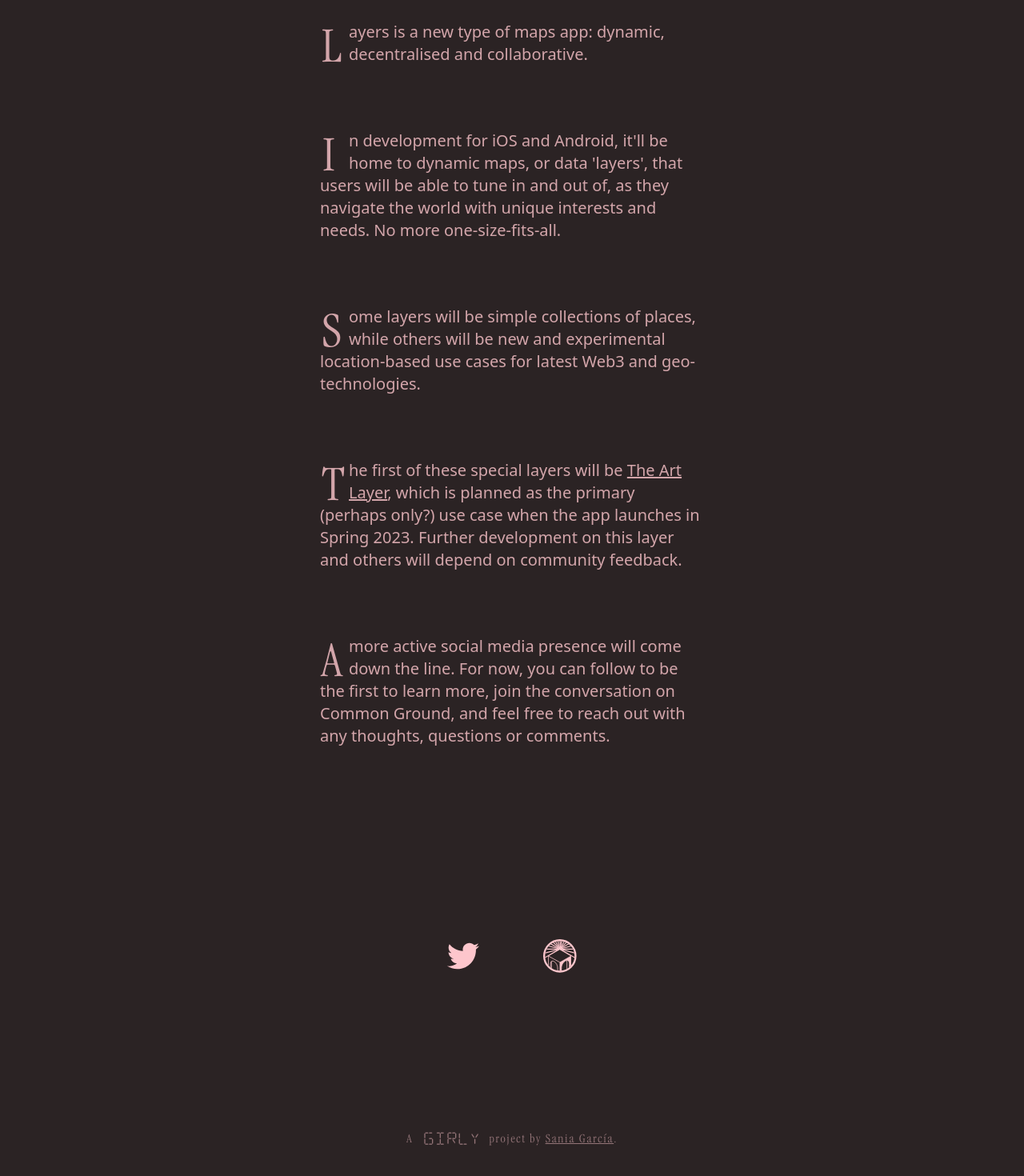
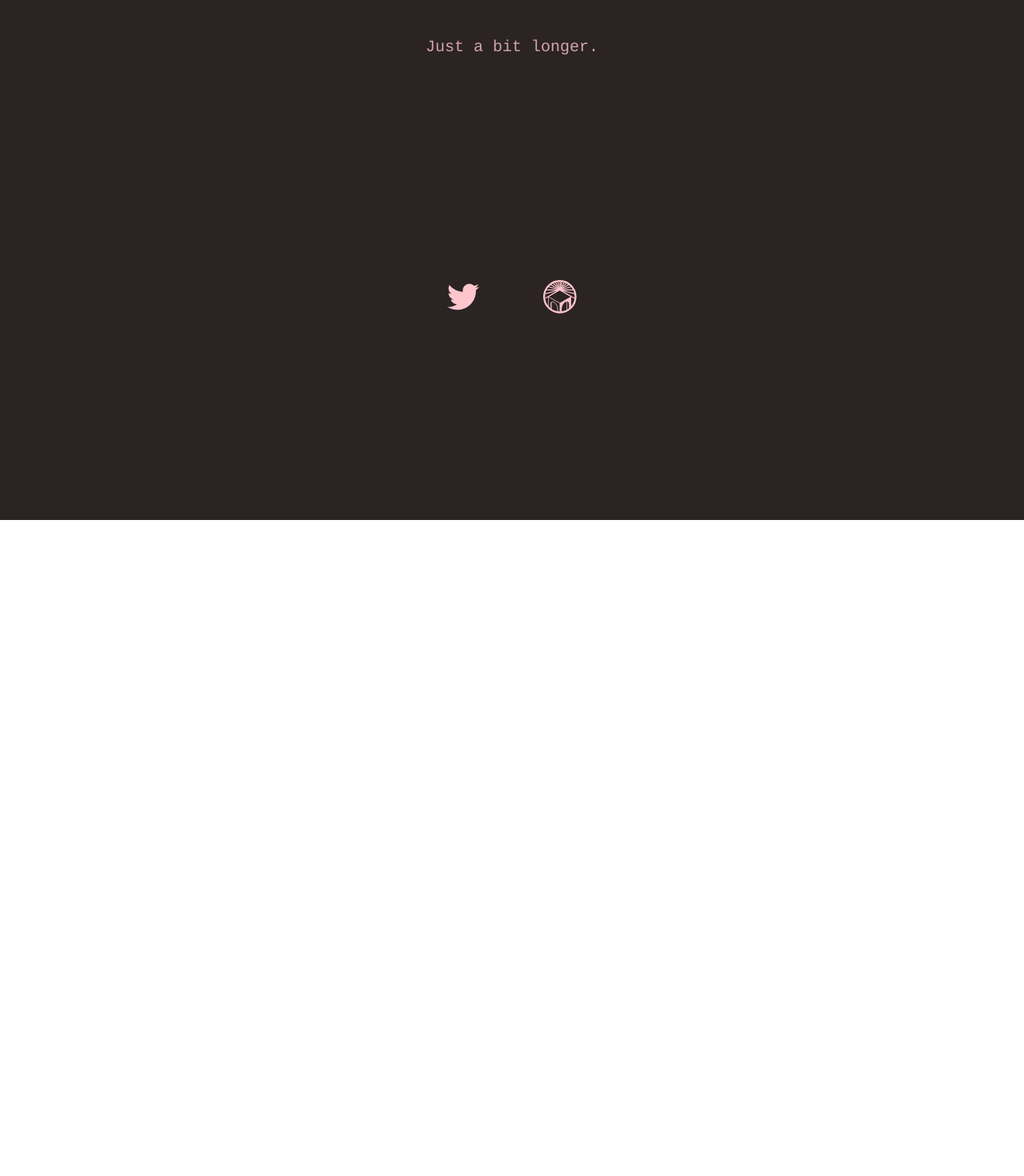
Before and after one commit to softersystems/geo-webapp, a Next.js app: page / in a window 1280 px wide. Shown: the part 950-2420 px from the top of the page at 80% size. After the commit the page ends 1600 px from the top, so only its background shows below. Built offline with nearby package versions, Linux system fonts and the light colour scheme.

Commit message:
remove unwanted text and ignore frens

```diff
--- a/pages/index.tsx
+++ b/pages/index.tsx
@@ -1,141 +1,29 @@
 import Link from "next/link";
 import Image from "next/image";
-import localFont from "@next/font/local";
 import layersLogo from "../public/logo-0.0.3.svg";
 import twitterIcon from "../public/twitter-icon.svg";
 import commonGroundIcon from "../public/cg-icon.svg";
 
-const fontITCGaramond = localFont({
-  src: "../public/itcgaramondstd-ltcond.otf",
-});
-const fontCircle = localFont({
-  src: "../public/Circle-PhotoshopSupply.otf",
-});
-const fontDigitalDream = localFont({
-  src: "../public/Digitaldream.ttf",
-});
-
 export default function Home() {
   return (
     <>
-      <div className="min-h-screen pt-6 pb-20 text-layers-pink-light font-extralight bg-dark-brown-grey flex flex-col justify-around items-center">
+      <div className="min-h-screen pt-6 pb-20 text-layers-pink-light font-mono font-extralight bg-dark-brown-grey flex flex-col justify-around items-center">
         <div className="flex flex-col justify-around items-center max-w-md px-20 ">
           <Image src={layersLogo} alt="Layers logo" height={400} width={400} />
         </div>
-
-        <h2
-          className={`text-3xl text-center tracking-widest opacity-50 ${fontITCGaramond.className}`}
-        >
-          Maps,
-          <p />
-          evolved.
-        </h2>
       </div>
-      <div className="min-h-screen pt-4 pb-20 text-layers-pink-light bg-lighter-brown-grey flex flex-col justify-around items-center">
-        <div
-          className={`max-w-[30rem] mx-4 my-40 sm:m-40 text-xl text-left opacity-80`}
-        >
-          <p className="mb-20">
-            <span
-              className={`text-dropcap float-left w-9 pl-0.5 -mb-12 ${fontITCGaramond.className}`}
-            >
-              L{" "}
-            </span>
-            ayers is a new type of maps app: dynamic, decentralised and
-            collaborative.
-          </p>
-          <p className="mb-20">
-            <span
-              className={`text-dropcap float-left w-9 pl-0.5 -mb-12 ${fontITCGaramond.className}`}
-            >
-              I{" "}
-            </span>
-            n development for iOS and Android, it&apos;ll be home to dynamic
-            maps, or data &apos;layers&apos;, that users will be able to tune in
-            and out of, as they navigate the world with unique interests and
-            needs. No more one-size-fits-all.
-          </p>
-
-          <p className="mb-20">
-            <span
-              className={`text-dropcap float-left w-9 pl-0.5 -mb-12 ${fontITCGaramond.className}`}
-            >
-              S{" "}
-            </span>
-            ome layers will be simple collections of places, while others will
-            be new and experimental location-based use cases for latest Web3 and
-            geo-technologies.
-          </p>
-
-          <p className="mb-20">
-            <span
-              className={`text-dropcap float-left w-9 pl-0.5 -mb-12 ${fontITCGaramond.className}`}
-            >
-              T{" "}
-            </span>
-            he first of these special layers will be{" "}
-            <Link href="/art" className={"underline"}>
-              The Art Layer
-            </Link>
-            , which is planned as the primary (perhaps only?) use case when the
-            app launches in Spring 2023. Further development on this layer and
-            others will depend on community feedback.
-          </p>
-
-          <p className="mb-20">
-            <span
-              className={`text-dropcap float-left w-9 pl-0.5 -mb-12 ${fontITCGaramond.className}`}
-            >
-              A{" "}
-            </span>{" "}
-            more active social media presence will come down the line. For now,
-            you can follow to be the first to learn more, join the conversation
-            on Common Ground, and feel free to reach out with any thoughts,
-            questions or comments.
-          </p>
+      <div className="min-h-screen pt-4 pb-20 font-mono text-layers-pink-light bg-lighter-brown-grey flex flex-col justify-around items-center">
+        <div className={`max-w-[30rem] mx-4 my-40 sm:m-40 text-xl text-left opacity-80`}>
+          <p className="mb-20">Just a bit longer.</p>
         </div>
         <div className="mb-40 flex justify-center items-center gap-20">
-          <Link href="https://twitter.com/layerslive" target="_blank">
-            <Image
-              src={twitterIcon}
-              alt="Twitter: updates about the project."
-              height={40}
-              width={40}
-            />
+          <Link href="https://twitter.com/mapsyourway" target="_blank">
+            <Image src={twitterIcon} alt="Twitter: updates about the project." height={40} width={40} />
           </Link>
-          <Link
-            href="https://app.cg/community/NCTwbWjKE5?ref=hpYWNFp7"
-            target="_blank"
-          >
-            <Image
-              src={commonGroundIcon}
-              alt="Common Ground: team and community chat server."
-              height={42}
-              width={42}
-            />
+          <Link href="https://app.cg/community/NCTwbWjKE5?ref=hpYWNFp7" target="_blank">
+            <Image src={commonGroundIcon} alt="Common Ground: team and community chat server." height={42} width={42} />
           </Link>
         </div>
-        <footer
-          className={`text-center mt-6 opacity-50 tracking-widest ${fontITCGaramond.className}`}
-        >
-          A&nbsp;&nbsp;&nbsp;
-          <Link href="https://girly.network" target="_blank">
-            <span
-              className={`text-m leading-[3rem] ${fontDigitalDream.className}`}
-            >
-              GIRLY
-            </span>
-          </Link>
-          &nbsp;&nbsp;project by{" "}
-          <Link
-            href="https://twitter.com/saniagarciadev"
-            target="_blank"
-            className="underline"
-          >
-            Sania García
-          </Link>
-          .
-        </footer>
       </div>
     </>
   );
--- a/tailwind.config.js
+++ b/tailwind.config.js
@@ -1,11 +1,11 @@
 /** @type {import('tailwindcss').Config} */
 module.exports = {
-  content: [
-    "./pages/**/*.{js,ts,jsx,tsx}",
-    "./components/**/*.{js,ts,jsx,tsx}",
-  ],
+  content: ["./pages/**/*.{js,ts,jsx,tsx}", "./components/**/*.{js,ts,jsx,tsx}"],
   theme: {
     extend: {
+      fontFamily: {
+        mono: ["Courier"],
+      },
       fontSize: {
         dropcap: [
           "4rem",
@@ -30,10 +30,8 @@ module.exports = {
         "layers-pink-light": "#FDC6CC",
       },
       backgroundImage: {
-        "logo-gradient":
-          "radial-gradient(43.57% 47.2% at 96.26% 87.08%, rgb(97 0 255 / 8%) 6.42%, rgba(255, 255, 255, 0.2) 82.47%), linear-gradient(191.87deg, #f5aabc 9.02%, #87FDD2 152.67%)",
-        "title-gradient":
-          "linear-gradient(90.69deg, #C3CEC9 26.71%, #C2A3C6 121.52%)",
+        "logo-gradient": "radial-gradient(43.57% 47.2% at 96.26% 87.08%, rgb(97 0 255 / 8%) 6.42%, rgba(255, 255, 255, 0.2) 82.47%), linear-gradient(191.87deg, #f5aabc 9.02%, #87FDD2 152.67%)",
+        "title-gradient": "linear-gradient(90.69deg, #C3CEC9 26.71%, #C2A3C6 121.52%)",
         "white-planet": "url('/logo-white.svg')",
       },
     },
```
Also changed, not shown: 1 other file (tests, documents, lock files or other folders).
